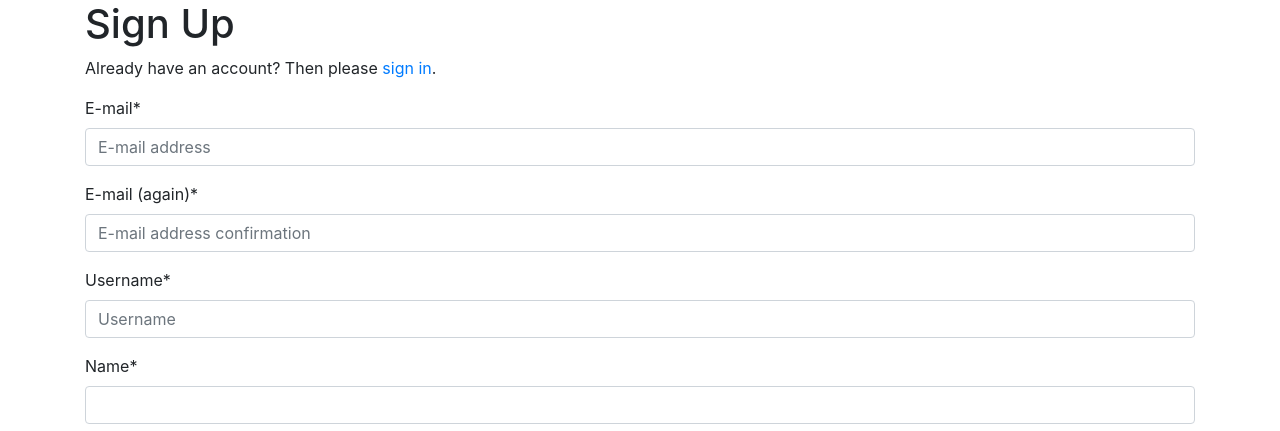
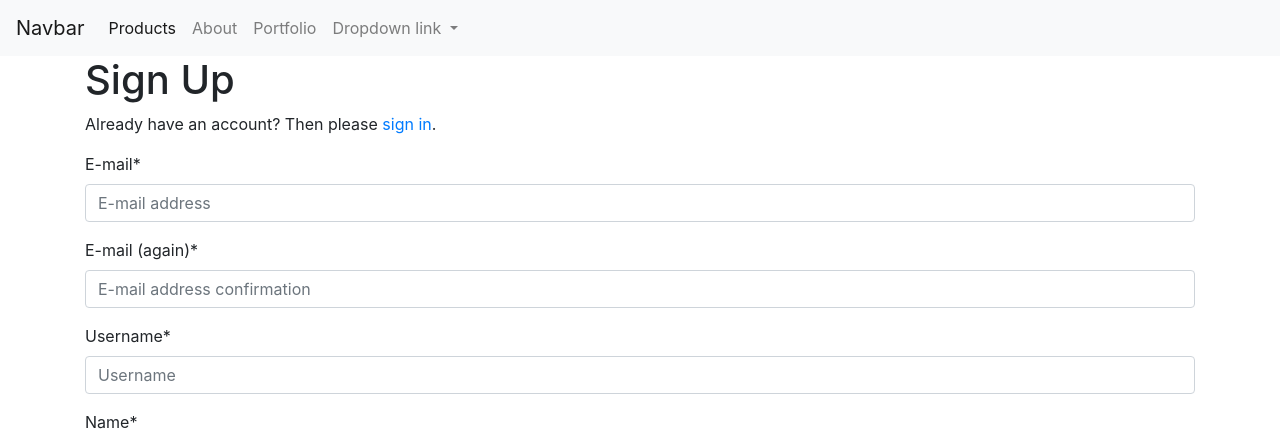
Before and after one commit to darylkangjh/Project-4, a Django app: page /accounts/signup/ in a window 1280 px wide. Shown: the top 431 px of the page. Run offline with Django 3.2, Linux system fonts and the light colour scheme; some libraries are stand-ins or nearby versions.

Commit message:
imported navbar, route/views planning now

```diff
--- a/KangaProject/urls.py
+++ b/KangaProject/urls.py
@@ -20,10 +20,11 @@ import customer.views
 
 urlpatterns = [
     path('', include('home.urls')),
+    path('services/all', digitalMarketing.views.all_service),
     path('accounts/', include('allauth.urls')),
     path('admin/', admin.site.urls),
     path('all-customer/',  customer.views.allCustomer),
     path('dmservice/create', digitalMarketing.views.create_DMService),
-    path('daservice/create', digitalMarketing.views.create_DAService),
-    path('services/all', digitalMarketing.views.all_service)
+    path('daservice/create', digitalMarketing.views.create_DAService)
+
 ]
--- a/digitalMarketing/templates/digitalMarketing/all_services.template.html
+++ b/digitalMarketing/templates/digitalMarketing/all_services.template.html
@@ -38,7 +38,7 @@
                                     <div class="row">
                                         <div class="price col-md-6">
                                             <h5>{{x.item_name}}</h5>
-                                            <small class="price-text-color">{{x.price}}</small>
+                                            <small class="price-text-color">${{x.price}}</small>
                                         </div>
                                     </div>
                                     <div class="separator clear-left">
--- a/templates/base.template.html
+++ b/templates/base.template.html
@@ -13,6 +13,40 @@
 
 
     <!-- My Own CSS -->
+
+	<nav class="navbar navbar-expand-lg navbar-light bg-light">
+		<a class="navbar-brand" href="#">Navbar</a>
+		<button class="navbar-toggler" type="button" data-toggle="collapse" data-target="#navbarNavDropdown" aria-controls="navbarNavDropdown" aria-expanded="false" aria-label="Toggle navigation">
+	    <span class="navbar-toggler-icon"></span>
+	  </button>
+		<div class="collapse navbar-collapse" id="navbarNavDropdown">
+			<ul class="navbar-nav">
+				<li class="nav-item active">
+					<a class="nav-link" href="#">Products <span class="sr-only">(current)</span></a>
+				</li>
+				<li class="nav-item">
+					<a class="nav-link" href="#">About</a>
+				</li>
+				<li class="nav-item">
+					<a class="nav-link" href="#">Portfolio</a>
+				</li>
+
+                <!-- Drop down menu will only be available to admin to access -->
+				<li class="nav-item dropdown">
+					<a class="nav-link dropdown-toggle" href="#" id="navbarDropdownMenuLink" role="button"
+						data-toggle="dropdown" aria-haspopup="true" aria-expanded="false">
+						Dropdown link
+					</a>
+					<div class="dropdown-menu" aria-labelledby="navbarDropdownMenuLink">
+						<a class="dropdown-item" href="#">Action</a>
+						<a class="dropdown-item" href="#">Another action</a>
+						<a class="dropdown-item" href="#">Something else here</a>
+					</div>
+				</li>
+			</ul>
+		</div>
+	</nav>
+
 
     <title>{%block title%}{%endblock%}</title>
   </head>
```
Also changed, not shown: digitalMarketing/views.py (+30 -3 lines).
